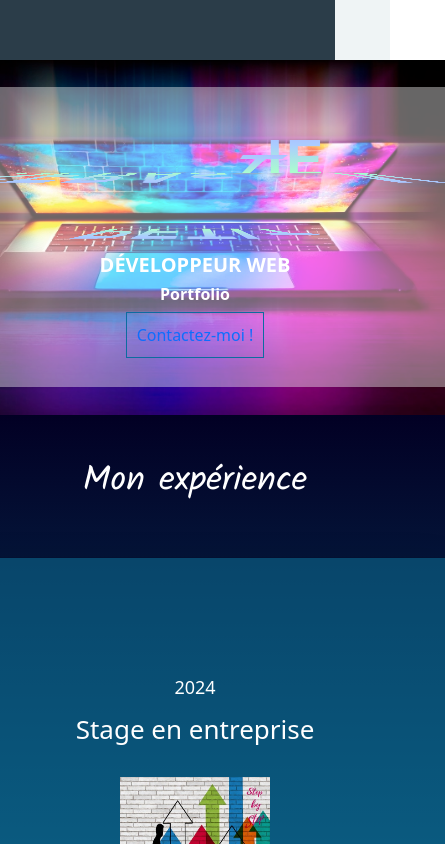
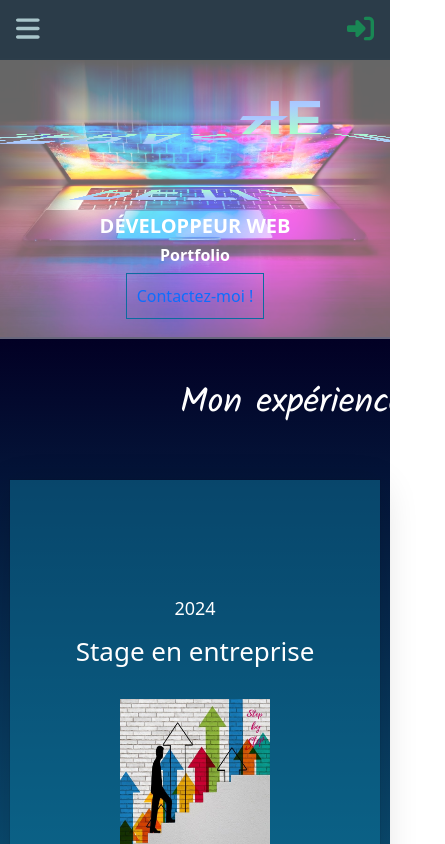
Before and after one commit to sebastien358/portfolio-frontend, a Vue app: page /experience in a window 390 px wide. Shown: the top 844 px of the page, 445 px wide, since content can reach past the window. Built offline with nearby package versions, Linux system fonts and the light colour scheme.

Commit message:
menu mobile

```diff
--- a/src/BaseTemplate.vue
+++ b/src/BaseTemplate.vue
@@ -17,8 +17,9 @@ import Footer from "@/components/footer/views/Footer.vue";
 
 <style scoped lang="scss">
 .base-template {
-  background-color: var(--background-body);
-  min-height: 100vh;
+  background-color: var(--plain-page);
+  min-height: 100dvh;
+  width: 100%;
 }
 
 .app-container {
--- /dev/null
+++ b/src/assets/css/_mixins.scss
@@ -0,0 +1,29 @@
+@mixin sm {
+  @media (max-width: 575.98px) {
+    @content
+  }
+}
+
+@mixin md {
+  @media (max-width: 767.98px) {
+    @content
+  }
+}
+
+@mixin lg {
+  @media (max-width: 991.98px) {
+    @content
+  }
+}
+
+@mixin xl {
+  @media (max-width: 1199.98px) {
+    @content
+  }
+}
+
+@mixin xxl {
+  @media (max-width: 1399.98px) {
+    @content
+  }
+}
--- a/src/assets/css/base.css
+++ b/src/assets/css/base.css
@@ -15,6 +15,8 @@
     --light: rgb(169, 197, 202);
     --background-dark: rgba(12, 121, 158, .5);
     --background-light: rgba(169, 197, 202, .8);
+    --bg-page: linear-gradient(0deg, rgba(12, 121, 158, 0.9864146342130602) 0%, rgba(2, 0, 36, 1) 100%);
+    --plain-page: #f1f2f6;
     --main-marge: 50px;
     --marge: 15px;
     --min-marge: 10px;
--- a/src/components/header/views/Header.vue
+++ b/src/components/header/views/Header.vue
@@ -51,9 +51,55 @@
     </nav>
 
     <nav class="d-block d-lg-none">
-      <font-awesome-icon icon="fa-solid fa-bars" class="icon-mobile" />
-      <ul class="list-inline m-0 d-flex align-items-center menu-mobile">
+      <font-awesome-icon @click="state.open = !state.open" icon="fa-solid fa-bars" class="icon-mobile" />
+      <Transition>
+        <ul v-if="state.open" class="list-inline m-0 d-flex flex-column menu-mobile">
+          <li class="mb-2">
+            <router-link :to="{name: 'experience'}" class="link">
+              Expérience
+            </router-link>
+          </li>
+          <li class="mb-2">
+            <router-link :to="{name: 'projects'}" class="link">
+              Projets
+            </router-link>
+          </li>
+          <li class="mb-2">
+            <router-link :to="{name: 'techno'}" class="link">
+              Technologies
+            </router-link>
+          </li>
+          <li class="mb-2">
+            <router-link :to="{name: 'formation'}" class="link">
+              Formation
+            </router-link>
+          </li>
+          <li class="mb-2 icon">
+            <router-link :to="{name: 'cv'}" class="link">
+              CV
+            </router-link>
+          </li>
+          <li class="mb-2">
+            <a href="https://www.linkedin.com/in/s%C3%A9bastien-petit-1874141b9">
+              <font-awesome-icon icon="fa-brands fa-linkedin-in" class="icon" />
+            </a>
+          </li>
+          <li class="mb-2">
+            <a href="https://github.com/sebastien358">
+              <font-awesome-icon icon="fa-brands fa-github" class="icon" />
+            </a>
+          </li>
+        </ul>
+      </Transition>
+
+    </nav>
+
+    <nav class="d-block d-lg-none">
+      <ul class="list-inline m-0 p-0">
         <li>
+          <router-link :to="{name: 'login'}">
+            <font-awesome-icon icon="fa-solid fa-right-to-bracket" class="text-success icon-login" />
+          </router-link>
         </li>
       </ul>
     </nav>
@@ -61,10 +107,20 @@
 </template>
 
 <script setup lang="ts">
+import {reactive} from "vue";
+
+const state = reactive<{
+  open: boolean
+}>({
+  open: false
+})
 </script>
 
 <style scoped lang="scss">
+@use '@/assets/css/mixins' as m;
+
 header {
+  position: relative;
   background-color: var(--background-headband-dark);
   color: white;
   max-width: var(--width-page);
@@ -86,6 +142,9 @@ header {
       font-size: 22px;
       color: var(--color-light);
       transition: all 250ms ease;
+      @include m.xl {
+        font-size: 20px;
+      }
       &:hover {
         color: var(--color-dark);
       }
@@ -96,13 +155,61 @@ header {
 .icon {
   font-size: 24px;
   color: var(--color-light);
+  @include m.xl {
+    font-size: 22px;
+  }
   &:hover {
     color: var(--color-dark);
   }
 }
 
 .icon-mobile {
+  cursor: pointer;
   font-size: 27px;
   color: var(--color-light);
 }
+
+.icon-login {
+  font-size: 24px;
+  color: green;
+  @include m.lg {
+    font-size: 27px;
+  }
+}
+
+// menu mobile
+
+.menu-mobile {
+  position: absolute;
+  padding: 20px 60px 20px 15px;
+  top: 60px;
+  background-color: var(--background-headband-dark);
+  left: 0;
+  .link {
+    text-decoration: none;
+    cursor: pointer;
+    font-size: 22px;
+    color: var(--color-light);
+    transition: all 250ms ease;
+    font-weight: 200;
+    &:hover {
+      color: var(--color-dark);
+    }
+  }
+}
+
+/* we will explain what these classes do next! */
+
+.v-enter-active,
+.v-leave-active {
+  transition: all 700ms ease-in-out;
+  opacity: 1;
+}
+
+.v-enter-from,
+.v-leave-to {
+  transform: translateX(-100%);
+  opacity: 0;
+}
+
 </style>
--- a/src/components/login/views/Login.vue
+++ b/src/components/login/views/Login.vue
@@ -1,11 +1,11 @@
 <template>
   <BaseTemplate>
     <div class="bg-page w-100">
-      <div class="row d-flex align-items-center justify-content-center h-100">
+      <div class="row d-flex align-items-center justify-content-center mx-2 h-100">
         <div class="form-container">
           <p class="title">Login</p>
           <form class="form">
-            <div class="input-group">
+            <div class="input-group mb-3">
               <label for="username">Username</label>
               <input type="text" name="username" id="username" placeholder="">
             </div>
@@ -18,28 +18,6 @@
             </div>
             <button class="sign">Sign in</button>
           </form>
-          <div class="social-message">
-            <div class="line"></div>
-            <p class="message">Login with social accounts</p>
-            <div class="line"></div>
-          </div>
-          <div class="social-icons">
-            <button aria-label="Log in with Google" class="icon">
-              <svg xmlns="http://www.w3.org/2000/svg" viewBox="0 0 32 32" class="w-5 h-5 fill-current">
-                <path d="M16.318 13.714v5.484h9.078c-0.37 2.354-2.745 6.901-9.078 6.901-5.458 0-9.917-4.521-9.917-10.099s4.458-10.099 9.917-10.099c3.109 0 5.193 1.318 6.38 2.464l4.339-4.182c-2.786-2.599-6.396-4.182-10.719-4.182-8.844 0-16 7.151-16 16s7.156 16 16 16c9.234 0 15.365-6.49 15.365-15.635 0-1.052-0.115-1.854-0.255-2.651z"></path>
-              </svg>
-            </button>
-            <button aria-label="Log in with Twitter" class="icon">
-              <svg xmlns="http://www.w3.org/2000/svg" viewBox="0 0 32 32" class="w-5 h-5 fill-current">
-                <path d="M31.937 6.093c-1.177 0.516-2.437 0.871-3.765 1.032 1.355-0.813 2.391-2.099 2.885-3.631-1.271 0.74-2.677 1.276-4.172 1.579-1.192-1.276-2.896-2.079-4.787-2.079-3.625 0-6.563 2.937-6.563 6.557 0 0.521 0.063 1.021 0.172 1.495-5.453-0.255-10.287-2.875-13.52-6.833-0.568 0.964-0.891 2.084-0.891 3.303 0 2.281 1.161 4.281 2.916 5.457-1.073-0.031-2.083-0.328-2.968-0.817v0.079c0 3.181 2.26 5.833 5.26 6.437-0.547 0.145-1.131 0.229-1.724 0.229-0.421 0-0.823-0.041-1.224-0.115 0.844 2.604 3.26 4.5 6.14 4.557-2.239 1.755-5.077 2.801-8.135 2.801-0.521 0-1.041-0.025-1.563-0.088 2.917 1.86 6.36 2.948 10.079 2.948 12.067 0 18.661-9.995 18.661-18.651 0-0.276 0-0.557-0.021-0.839 1.287-0.917 2.401-2.079 3.281-3.396z"></path>
-              </svg>
-            </button>
-            <button aria-label="Log in with GitHub" class="icon">
-              <svg xmlns="http://www.w3.org/2000/svg" viewBox="0 0 32 32" class="w-5 h-5 fill-current">
-                <path d="M16 0.396c-8.839 0-16 7.167-16 16 0 7.073 4.584 13.068 10.937 15.183 0.803 0.151 1.093-0.344 1.093-0.772 0-0.38-0.009-1.385-0.015-2.719-4.453 0.964-5.391-2.151-5.391-2.151-0.729-1.844-1.781-2.339-1.781-2.339-1.448-0.989 0.115-0.968 0.115-0.968 1.604 0.109 2.448 1.645 2.448 1.645 1.427 2.448 3.744 1.74 4.661 1.328 0.14-1.031 0.557-1.74 1.011-2.135-3.552-0.401-7.287-1.776-7.287-7.907 0-1.751 0.62-3.177 1.645-4.297-0.177-0.401-0.719-2.031 0.141-4.235 0 0 1.339-0.427 4.4 1.641 1.281-0.355 2.641-0.532 4-0.541 1.36 0.009 2.719 0.187 4 0.541 3.043-2.068 4.381-1.641 4.381-1.641 0.859 2.204 0.317 3.833 0.161 4.235 1.015 1.12 1.635 2.547 1.635 4.297 0 6.145-3.74 7.5-7.296 7.891 0.556 0.479 1.077 1.464 1.077 2.959 0 2.14-0.020 3.864-0.020 4.385 0 0.416 0.28 0.916 1.104 0.755 6.4-2.093 10.979-8.093 10.979-15.156 0-8.833-7.161-16-16-16z"></path>
-              </svg>
-            </button>
-          </div>
         </div>
       </div>
     </div>
@@ -51,6 +29,8 @@ import BaseTemplate from "@/BaseTemplate.vue";
 </script>
 
 <style scoped lang="scss">
+@use '@/assets/css/mixins' as m;
+
 .bg-page {
   background: linear-gradient(0deg, rgba(12, 121, 158, 0.9864146342130602) 0%, rgba(2, 0, 36, 1) 100%);
   height: calc(100vh - 110px);
@@ -59,12 +39,16 @@ import BaseTemplate from "@/BaseTemplate.vue";
 
 .form-container {
   width: 420px;
-  //border-radius: 0.75rem;
   border-radius: 6px;
   background-color: rgba(17, 24, 39, 0.20);
-  padding: 2rem;
+  padding: 60px 40px 80px 40px;
   color: rgba(243, 244, 246, 1);
   border: 1px solid black;
+  @include m.sm {
+    padding: 60px 20px 80px 20px;
+    border-radius: 0.75rem;
+    width: 100%;
+  }
 }
 
 .title {
--- a/src/features/portfolio/experiences/views/Experience.vue
+++ b/src/features/portfolio/experiences/views/Experience.vue
@@ -3,7 +3,7 @@
     <div class="home">
       <div class="d-flex align-items-center justify-content-center ">
         <!-- Image bannière -->
-        <img src="@/assets/images/laptop-5673901_1280.jpg" class="w-100 h-100 position-relative">
+        <img src="@/assets/images/laptop-5673901_1280.jpg" class="w-100 h-100 object-fit-cover position-relative">
 
         <div class="position-absolute dev-web">
           <div class="d-flex flex-column align-items-center">
@@ -25,7 +25,9 @@
 
       <div class="home__experience">
         <!-- Title de la page -->
-        <h5 class="text-center text-white pb-5">Mon expérience</h5>
+        <div class="d-flex justify-content-center pb-5 w-100">
+          <h5 class="text-white">Mon expérience</h5>
+        </div>
         <!-- Card expériences -->
         <div class="d-flex flex-wrap align-items-center justify-content-center">
           <div class="card-portfolio">
@@ -39,7 +41,7 @@
                 <div class="d-flex align-items-center flex-row justify-content-center mt-5 mb-4">
                   <img src="@/assets/images/js.png" class="icon">
                   <img src="@/assets/images/vueJS_logo-22e665fe.png" class="icon">
-                  <img src="@/assets/images/logo.svg" class="icon">
+                  <img src="@/assets/images/pinia.svg" class="icon">
                   <img src="@/assets/images/php_logo.png" class="icon">
                   <img src="@/assets/images/symfony_logo.png" class="icon">
                 </div>
@@ -66,16 +68,25 @@ import BaseTemplate from "@/BaseTemplate.vue";
 </script>
 
 <style scoped lang="scss">
+@use '@/assets/css/mixins' as m;
+
 .home {
   &__experience {
     background: linear-gradient(0deg, rgba(12, 121, 158, 0.9864146342130602) 0%, rgba(2, 0, 36, 1) 100%);
     height: auto;
     width: 100%;
     padding: 45px 0 80px 0;
+    @include m.md {
+      height: 100vh;
+    }
   }
   h5 {
     font-size: 35px;
     font-family: "Kalam", cursive;
+    white-space: nowrap;
+    @include m.sm {
+      width: 30px;
+    }
   }
   .dev-web {
     display: flex;
@@ -87,6 +98,10 @@ import BaseTemplate from "@/BaseTemplate.vue";
     width: 500px;
     padding: 20px;
     overflow: hidden;
+    @include m.sm {
+      width: 100%;
+      height: auto;
+    }
     h3 {
       color: white;
       font-size: 20px;
@@ -115,6 +130,10 @@ import BaseTemplate from "@/BaseTemplate.vue";
 .card-portfolio {
   width: 500px;
   height: 650px;
+  margin: 0 10px 0 10px;
+  @include m.sm {
+    width: 100%;
+  }
   .card-inner {
     width: 100%;
     height: 100%;
@@ -139,6 +158,7 @@ import BaseTemplate from "@/BaseTemplate.vue";
     }
     .card-front {
       transform: rotateY(0deg);
+      overflow: hidden;
       h6 {
         font-size: 18px;
       }
@@ -153,11 +173,18 @@ import BaseTemplate from "@/BaseTemplate.vue";
     }
     .card-back {
       transform: rotateY(-180deg);
+      overflow: hidden;
       h3 {
         font-size: 20px;
+        @include m.sm {
+          font-size: 17px;
+        }
       }
       p {
-        font-size: 16px;
+        font-size: 15px;
+        @include m.sm {
+          font-size: 14px;
+        }
       }
     }
   }
--- a/src/features/portfolio/formation/views/Formation.vue
+++ b/src/features/portfolio/formation/views/Formation.vue
@@ -1,9 +1,8 @@
 <template>
   <BaseTemplate>
-    <div class="bg-page h-100">
-      <div class="container h-100">
-        <h1 class="text-center pt-5">Ma formation</h1>
-        <div class="row d-flex flex-wrap align-items-center justify-content-center h-100">
+    <div class="bg-page">
+      <h1 class="text-center text-uppercase">Ma formation</h1>
+      <div class="d-flex justify-content-center align-items-center h-100">
         <div class="card-portfolio">
           <div class="card-inner">
             <div class="card-front">
@@ -72,7 +71,6 @@
         </div>
       </div>
     </div>
-    </div>
   </BaseTemplate>
 </template>
 
@@ -81,20 +79,33 @@ import BaseTemplate from "@/BaseTemplate.vue";
 </script>
 
 <style scoped lang="scss">
+@use '@/assets/css/mixins' as m;
+
 .bg-page {
-  background: linear-gradient(0deg, rgba(12, 121, 158, 0.9864146342130602) 0%, rgba(2, 0, 36, 1) 100%);
+  padding-top: 70px;
+  background: var(--bg-page);
   height: calc(100vh - 110px);
+  @include m.sm {
+    padding-top: 50px;
+  }
 }
 
 h1 {
   color: white;
   font-size: 35px;
   font-family: "Kalam", cursive;
+  @include m.sm {
+    font-size: 30px;
+  }
 }
 
 .card-portfolio {
   width: 500px;
   height: 650px;
+  margin: 0 10px 0 10px;
+  @include m.sm {
+    width: 100%;
+  }
 }
 
 .card-inner {
@@ -113,6 +124,7 @@ h1 {
 .card-front,
 .card-back {
   position: absolute;
+  overflow: hidden;
   width: 100%;
   height: 100%;
   background-color: var(--background-card-dark);
@@ -145,7 +157,7 @@ h1 {
   transform: rotateY(-180deg);
   display: grid;
   grid-template-columns: repeat(3, 1fr);
-  gap: 10px;
+  column-gap: 10px;
   .techno {
     display: flex;
     flex-direction: column;
@@ -153,12 +165,19 @@ h1 {
     align-items: center;
     border-radius: 20px;
     background-color: var(--background-light);
-    padding: 10px;
+    padding: 20px 10px;
     overflow: hidden;
     width: auto;
+    @include m.sm {
+      padding: 10px;
+    }
     span {
       font-weight: 500;
       font-size: 14px;
+      @include m.sm {
+        font-weight: 400;
+        font-size: 13px;
+      }
     }
   }
 }
--- a/src/features/portfolio/projects/views/Project.vue
+++ b/src/features/portfolio/projects/views/Project.vue
@@ -1,7 +1,7 @@
 <template>
   <BaseTemplate>
     <div class="bg-page">
-      <div class="row pt-5">
+      <div class="row">
         <h1 class="text-center text-uppercase">Mes projets principaux</h1>
       </div>
     </div>
@@ -17,6 +17,7 @@ import BaseTemplate from "@/BaseTemplate.vue";
   background: linear-gradient(0deg, rgba(12, 121, 158, 0.9864146342130602) 0%, rgba(2, 0, 36, 1) 100%);
   height: calc(100vh - 110px);
   h1 {
+    padding-top: 70px;
     font-family: "Kalam", cursive;
     color: var(--color-light);
     font-size: 35px;
--- a/src/features/portfolio/technos/views/Technos.vue
+++ b/src/features/portfolio/technos/views/Technos.vue
@@ -1,16 +1,15 @@
 <template>
   <BaseTemplate>
-    <div class="bg-page">
-      <h1 class="text-uppercase text-center pt-5">Mes technos</h1>
-
-      <div class="d-flex justify-content-center w-100 mt-5 pt-5">
+    <div class="bg-page pb-5 pb-md-0 px-2">
+      <h1 class="text-uppercase text-center">Mes technos</h1>
+        <div class="d-flex justify-content-center w-100 mt-5 pt-2 pt-md-5">
           <div class="techno">
             <img src="@/assets/images/html.png">
             <img src="@/assets/images/css-3.webp">
             <img src="@/assets/images/bootstrap_logo-07788d6d.svg">
             <img src="@/assets/images/js.png">
             <img src="@/assets/images/vueJS_logo-22e665fe.png">
-          <img src="@/assets/images/logo.svg">
+            <img src="@/assets/images/pinia.svg">
             <img src="@/assets/images/php_logo.png">
             <img src="@/assets/images/symfony_logo.png">
           </div>
@@ -24,27 +23,57 @@ import BaseTemplate from "@/BaseTemplate.vue";
 </script>
 
 <style scoped lang="scss">
+@use '@/assets/css/mixins' as m;
+
 .bg-page {
-  background: linear-gradient(0deg, rgba(12, 121, 158, 0.9864146342130602) 0%, rgba(2, 0, 36, 1) 100%);
+  background: var(--bg-page);
   height: calc(100vh - 110px);
+  @include m.sm {
+   height: auto;
+  }
 }
 
 h1 {
+  padding-top: 70px;
   font-family: "Kalam", cursive;
   font-size: 35px;
   color: var(--color-light);
+  @include m.sm {
+    padding-top: 40px;
+  }
 }
 
 .techno {
   display: grid;
   grid-template-columns: repeat(4, 1fr);
   gap: 80px;
+  @include m.xl {
+    grid-template-columns: repeat(3, 1fr);
+  }
+  @include m.lg {
+    grid-template-columns: repeat(3, 1fr);
+  }
+  @include m.md {
+    grid-template-columns: repeat(2, 1fr);
+  }
+  @include m.sm {
+    grid-template-columns: repeat(1, 1fr);
+    gap: 70px;
+  }
   img {
-    width: 250px;
-    height: 250px;
-    transition: all 350ms ease-in-out;
+    width: 230px;
+    height: 230px;
+    transition: all 380ms ease-in-out;
+    @include m.lg {
+      width: 180px;
+      height: 180px;
+    }
+    @include m.sm {
+      width: 150px;
+      height: 150px;
+    }
     &:hover {
-      transform: scale(1.3);
+      transform: scale(1.2);
     }
   }
 }
```
Also changed, not shown: src/assets/images/logo.svg, src/assets/images/pinia.svg (added). Lines whose indentation alone changed are shown as unchanged.
